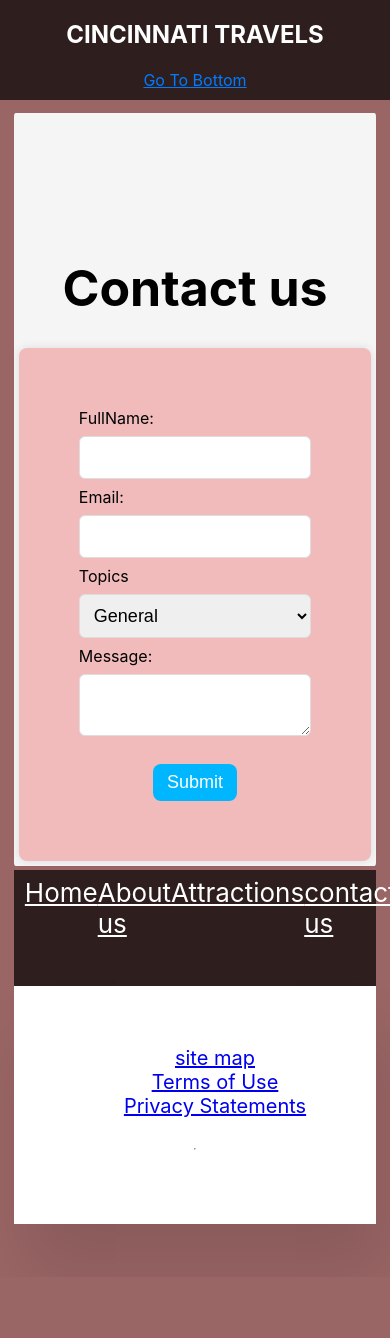
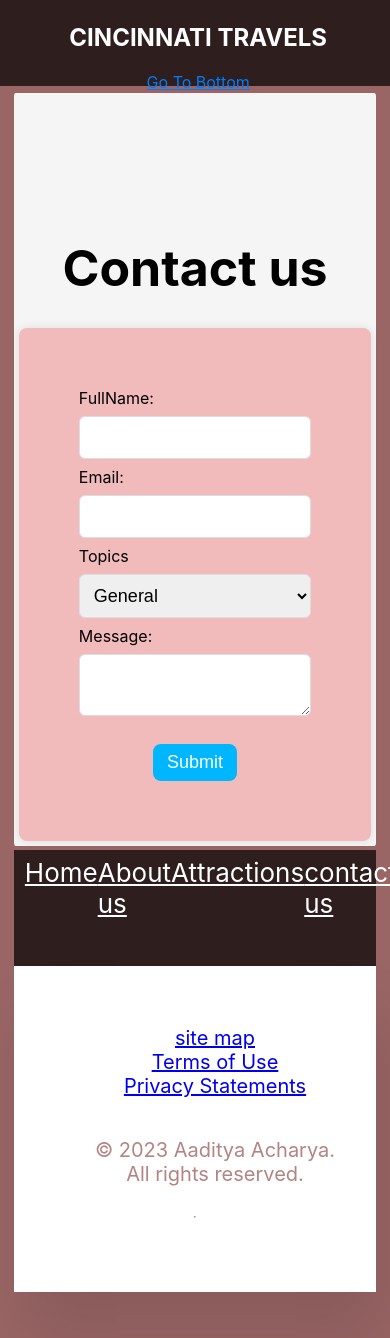
Before and after one commit to BenjaminMcQueen/capstone, a React (Create React App) app: page /contact in a window 390 px wide. Shown: the top 1338 px of the page. Before the commit the page ends 1277 px from the top, so only its background shows below. Built offline with nearby package versions, Linux system fonts and the light colour scheme; some icons are missing.

Commit message:
Navbar Css

```diff
--- a/src/components/home/Section2/Culture.jsx
+++ b/src/components/home/Section2/Culture.jsx
@@ -24,7 +24,7 @@ const Culture = () => {
           </p>
 
           <img
-            classNameName="cult-att-spo-img"
+            className="cult-att-spo-img"
             src={cincinnatimusichall}
             alt="cincinnati culture"
           />
--- a/src/components/partials/Footer.js
+++ b/src/components/partials/Footer.js
@@ -1,8 +1,8 @@
-import React from 'react';
+import React from "react";
 
 const Footer = () => {
   return (
-        <footer id='footer'>
+    <footer id="footer">
       <div className="anchors">
         <a className="anchors-footer" href="/home">
           Home
@@ -21,14 +21,17 @@ const Footer = () => {
         <div className="container text-center">
           <ul>
             <li>
-                            <a href="home">site map</a>
+              <a href="home">site map</a>{" "}
             </li>
             <li>
               <a href="home">Terms of Use</a>
             </li>
             <li>
-                            <a href="home">Privacy Statements</a>
+              <a href="home">Privacy Statements</a>{" "}
             </li>
+          </ul>
+          <ul>
+            <li>&copy; 2023 Aaditya Acharya. All rights reserved.</li>
           </ul>
           <hr />
           <br />
--- a/src/components/partials/Header.js
+++ b/src/components/partials/Header.js
@@ -7,6 +7,9 @@ function Header() {
       <nav className="navbar">
         <div className="logo">
           <h1>Cincinnati Travels</h1>
+        </div>
+        <div className="Move-To-Footer-Container">
+          <a id="Move-To-Footer" href="#footer"> Go To Bottom </a>
         </div>
         <ul className="nav-links">
           <li>
@@ -25,9 +28,7 @@ function Header() {
             <Link to="/contact">Contact</Link>
           </li>
         </ul>
-        <div className="Move-To-Footer-Container">
-          <a id="Move-To-Footer" href="#footer"> Go To Bottom </a>
-        </div>
+
       </nav>
     </header>
   );
--- a/src/index.css
+++ b/src/index.css
@@ -20,17 +20,17 @@ code {
 }
 
 /* Navbar/Header.css */
-:root{
-  --navbar-height: 100px;
+:root {
+  --navbar-height: 80px;
 }
 
-@media (max-width: 265px){
-  :root{
+@media (max-width: 265px) {
+  :root {
     --navbar-height: 150px;
   }
 }
 
-.nav-header{
+.nav-header {
   margin-bottom: var(--navbar-height);
 }
 
@@ -41,11 +41,12 @@ code {
   align-items: center;
   width: 100%;
   height: var(--navbar-height);
+  padding: 0.2rem;
   background: rgba(0, 0, 0, 0.7);
   position: fixed;
   top: 0px;
   left: 0px;
-  z-index: 1000;
+  z-index: 1030;
 }
 
 .logo {
@@ -64,22 +65,23 @@ code {
   color: white;
 }
 
-#Move-To-Footer{
+#Move-To-Footer {
   display: none;
+  text-decoration: underline;
 }
 
-@media (max-width: 700px)
-{
-  .nav-links{
+@media (max-width: 700px) {
+  .nav-links {
     display: none;
   }
 
-  #Move-To-Footer{
+  #Move-To-Footer {
     display: flex;
     width: 100vw;
     justify-content: center;
-    color:#007bff;
+    color: #027afa;
     margin-bottom: 10px;
+    /* background-color: #027afa; */
   }
 }
 
@@ -181,7 +183,7 @@ p::first-letter {
 } */
 .cul-att-spo-para {
   flex: 1;
-  padding:5px 20px;
+  padding: 5px 20px;
 }
 .cult-att-spo-img {
   width: 100%;
@@ -256,18 +258,15 @@ ul {
 @media (max-width: 768px) {
   /* Adjust button size for smaller screens */
   .place-box {
-      width: 100px;
-      height: 30px;
-      line-height: 30px;
+    /* width: 100px;
+      height: 30px; */
+    line-height: 30px;
   }
 }
 .m5 {
   line-height: 25px;
   text-align: center;
 }
-
-
-
 
 /* Footers css */
 footer {
```
Lines whose indentation alone changed are shown as unchanged.
